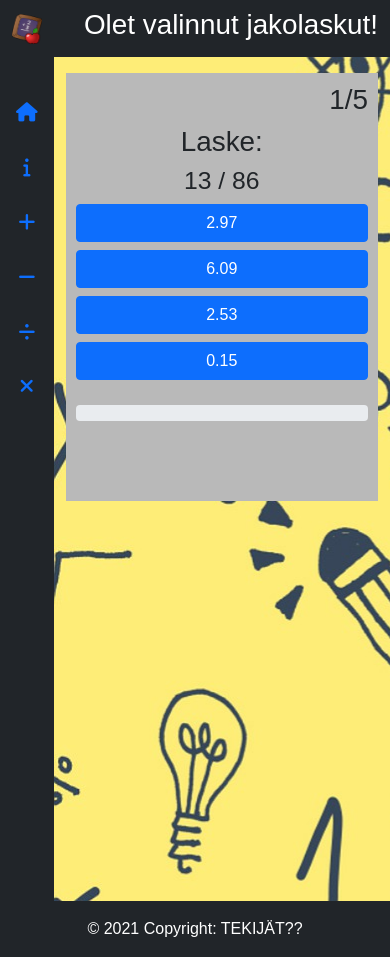
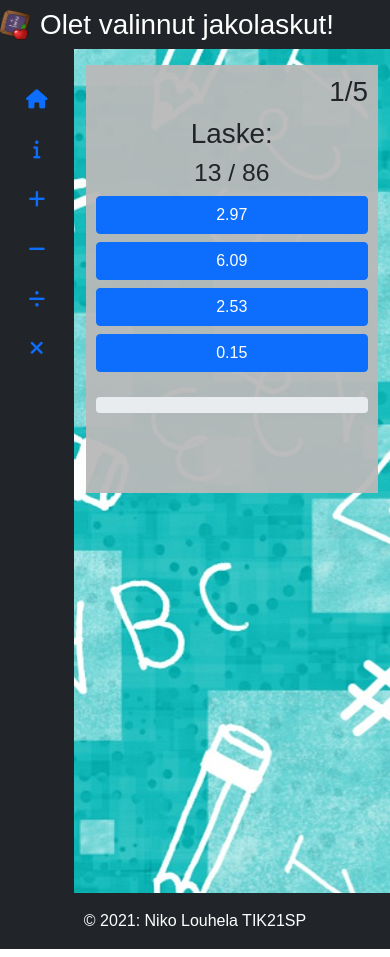
Before and after one commit to juhoohuj/web-projekti, a plain HTML site: page pages/sivu_louhela.html in a window 390 px wide. Drawn offline with nearby package versions, Linux system fonts and the light colour scheme.

Commit message:
tyyli muutoksia

```diff
--- a/pages/sivu_louhela.html
+++ b/pages/sivu_louhela.html
@@ -14,24 +14,18 @@
     <link rel="preconnect" href="https://fonts.googleapis.com">
     <link rel="preconnect" href="https://fonts.gstatic.com" crossorigin>
     <link href="https://fonts.googleapis.com/css2?family=Paytone+One&display=swap" rel="stylesheet">
-
 </head>
 
 <body onload="start()">
-
     <header class="navbar navbar-dark bg-dark">
-        <div class="container">
-
-                <img src="../images/pluslaskut.png" width="30" height="30" class="d-inline-block align-top" alt=""> <h1 class="headerText">Olet
+        <img src="../images/pluslaskut.png" width="30" height="30" class="d-inline-block align-top" alt="">
+        <h1 class="headerText">Olet
             valinnut jakolaskut! </h1>
-        </div>
     </header>
-
-
     <div class="container-fluid">
         <div class="row flex-nowrap">
-            <div class="col-auto col-md-3 col-xl-2 px-sm-2 px-0 bg-dark">
-                <div class="d-flex flex-column align-items-center align-items-sm-start px-3 pt-2 text-white min-vh-100">
+            <div class="col-auto col-md-3 col-xl-2 px-sm-2 px-0 bg-dark mainNav">
+                <div class="d-flex flex-column align-items-center align-items-sm-start px-3 pt-2 text-white">
                     <a href="/"
                         class="d-flex align-items-center pb-3 mb-md-0 me-md-auto text-white text-decoration-none">
                         <span class="fs-5 d-none d-sm-inline">Valikko</span>
@@ -68,8 +62,6 @@
                         </li>
                 </div>
             </div>
-
-
             <div class="col py-3">
                 <div class="questionArea">
                     <div class="question">
@@ -78,7 +70,6 @@
                             <h1>Laske:</h1>
                         </div>
                         <h2 id="question"></h2>
-
                     </div>
                     <div class="d-grid gap-2">
                         <button id="option1" class="btn btn-primary" type="button" onclick="check(this.id)">Vastaus
@@ -90,8 +81,6 @@
                         <button id="option4" class="btn btn-primary" type="button" onclick="check(this.id)">Vastaus
                             4</button>
                     </div>
-
-
                     <div class="progress">
                         <div class="progress-bar" id="progress" role="progressbar" style="width: 0%;" aria-valuenow="50"
                             aria-valuemin="0" aria-valuemax="100">0%</div>
@@ -102,20 +91,15 @@
                     <div class="alert alert-success" role="alert" id="result">
                         Tuloksesi:
                     </div>
-
                 </div>
             </div>
         </div>
     </div>
-
     <footer class="bg-light text-center text-lg-start bg-dark">
-        <!-- Copyright -->
         <div class="text-center p-3">
-            © 2021 Copyright: TEKIJÄT??
+            © 2021: Niko Louhela TIK21SP
         </div>
-        <!-- Copyright -->
     </footer>
-
 </body>
 
 </html>
--- a/styles/louhela.css
+++ b/styles/louhela.css
@@ -2,17 +2,9 @@
     font-family: 'Acme', sans-serif;
     box-sizing: border-box;
 }
-
-.container {
-    margin-left: 0px;
-}
-
 .headerText {
     color: #fff;
-}
-
-h2 {
-    text-align: center;
+    margin:0 40px;
 }
 
 #questionNumber,
@@ -33,16 +25,16 @@ h1 {
 
 div>h1:nth-last-of-type(1) {
     text-align: center;
-
 }
 
 .py-3 {
+    min-height: 100vh;
     text-align: center;
-    background-image: url(../images/tausta.jpg);
-
+    background-image: url(../images/louhela-tausta.jpg);
 }
 
 footer>div {
+    margin: auto 0px;
     color: rgb(255, 255, 255);
 }
 
@@ -52,13 +44,36 @@ footer>div {
     margin-top: 10px;
 }
 
+.navbar{
+    justify-content: flex-start;
+}
+
 .nav-item {
-    margin-top: 10px;
+    margin-top: 20px;
     font-size: 1.2em;
+    border: 1.5px solid rgb(84, 200, 247);
+    border-radius: 100px;
+    padding-right: 30px;
+    padding-left: 30px;
+    min-width: 200px;
+    text-align: center;
 }
 
 .questionArea{
     padding: 10px 10px 80px 10px;
-    max-height: 450px;
-    background-color: rgb(185, 185, 185);
+    background-color: rgba(185, 185, 185,0.95);
 }
+
+@media only screen and (max-width: 925px){
+    .headerText {
+        margin:0 10px;
+    }
+    .nav-item {
+        min-width: 0;
+        margin-top: 5px;
+        border: none;
+        padding-right: 10px;
+        padding-left: 10px;
+
+    }
+}
```
Also changed, not shown: images/louhela-tausta.jpg (added). Lines whose indentation alone changed are shown as unchanged.
